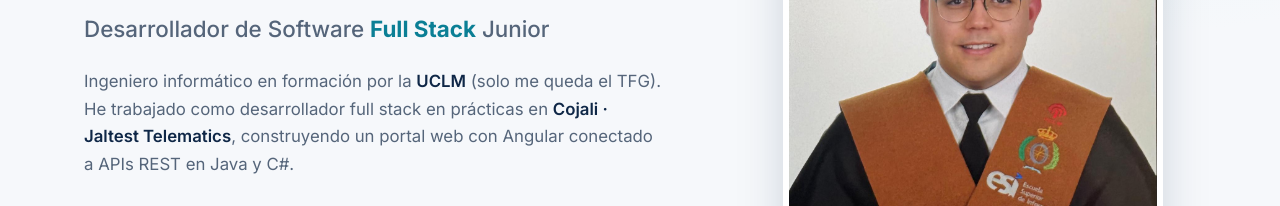
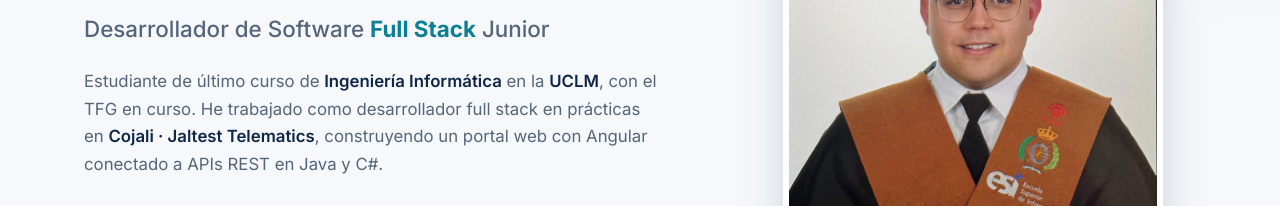
Before and after one commit to jesuuscallejaas/jesuuscallejaas.github.io, a plain HTML site: page index.html in a window 1280 px wide. Shown: the part 292-498 px from the top of the page. Drawn offline with Linux system fonts and the light colour scheme.

Commit message:
Reformular la presentación de la portada
Co-Authored-By: Claude Opus 5.5 <noreply@anthropic.com>

```diff
--- a/index.html
+++ b/index.html
@@ -89,7 +89,7 @@
                     <p class="status-badge"><span class="status-dot" aria-hidden="true"></span>Buscando mi primer puesto como desarrollador</p>
                     <h1 id="hero-title">Jesús Callejas Soto</h1>
                     <p class="hero-role">Desarrollador de Software <strong>Full Stack</strong> Junior</p>
-                    <p class="hero-lead">Ingeniero informático en formación por la <strong>UCLM</strong> (solo me queda el TFG). He trabajado como desarrollador full stack en prácticas en <strong>Cojali · Jaltest Telematics</strong>, construyendo un portal web con Angular conectado a APIs REST en Java y C#.</p>
+                    <p class="hero-lead">Estudiante de último curso de <strong>Ingeniería Informática</strong> en la <strong>UCLM</strong>, con el TFG en curso. He trabajado como desarrollador full stack en prácticas en <strong>Cojali · Jaltest Telematics</strong>, construyendo un portal web con Angular conectado a APIs REST en Java y C#.</p>
                     <div class="hero-actions">
                         <a class="button" href="documents/CV_Jesus_Callejas_Soto.pdf" download><svg class="icon"><use href="#i-download"/></svg>Descargar CV</a>
                         <a class="button button-secondary" href="#proyectos">Ver proyectos</a>
```
